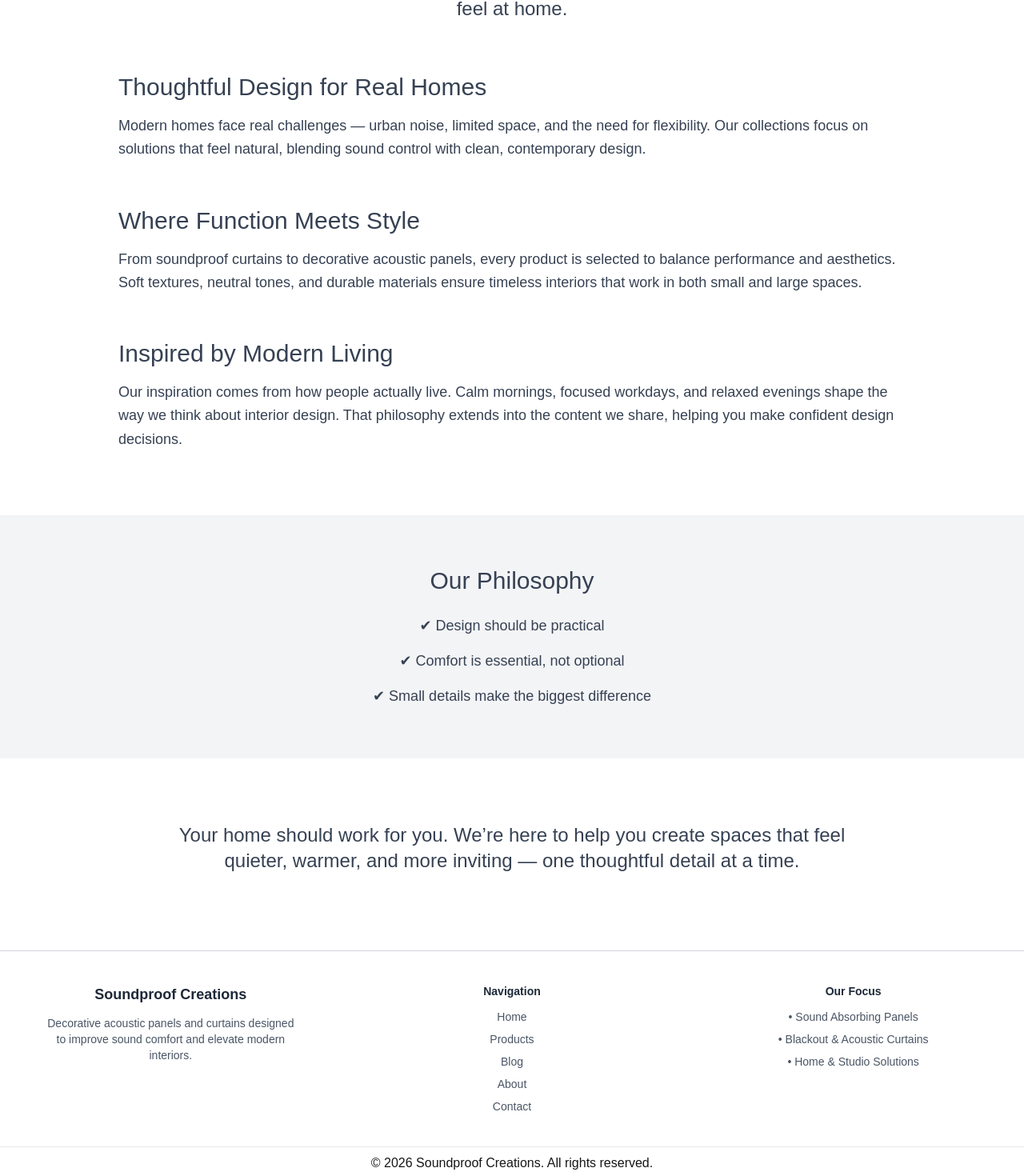
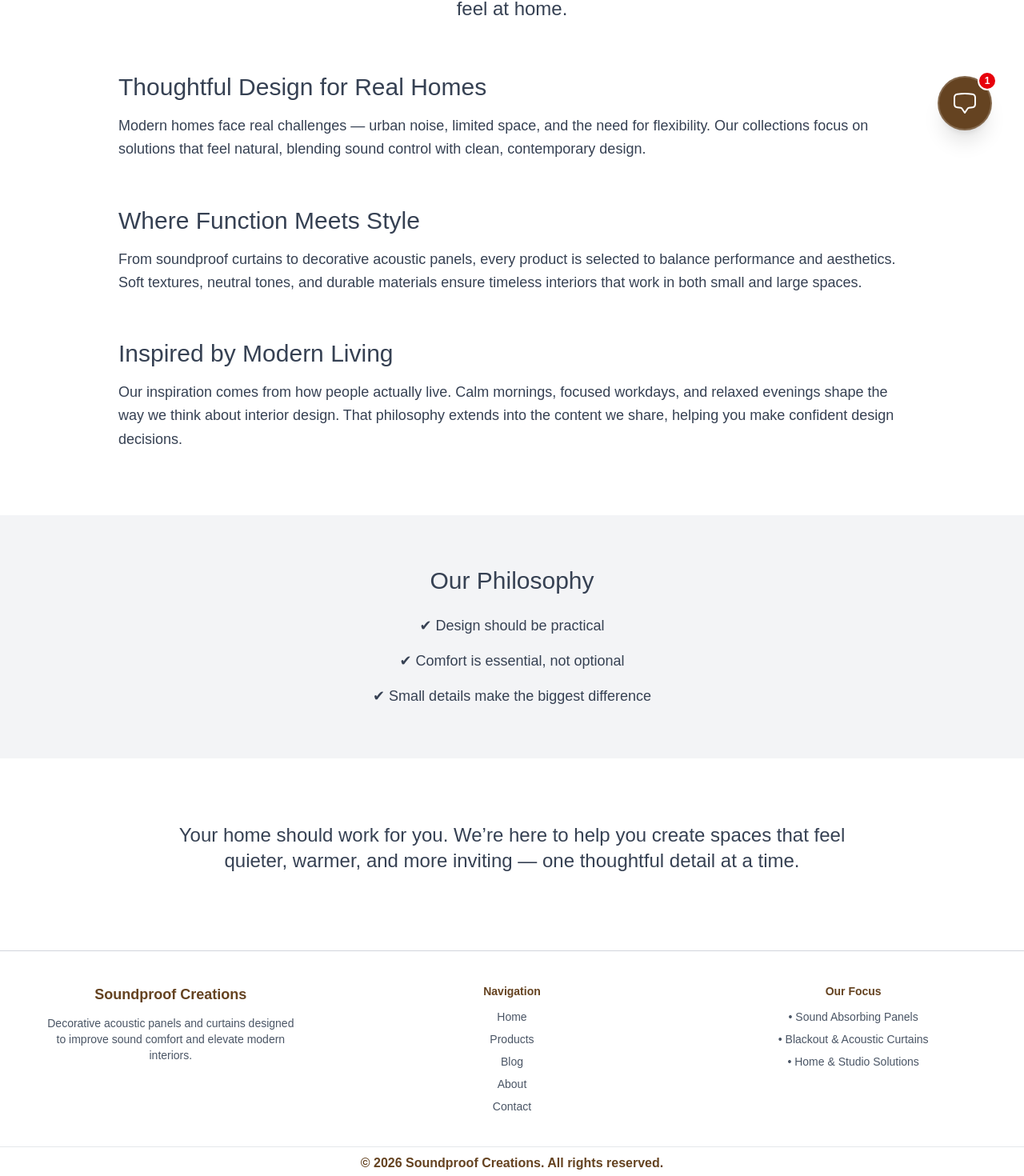
Before and after one commit to JovanJJ/soundproof-decoration, a Next.js app: page /about in a window 1280 px wide. Shown: the part 597-2067 px from the top of the page at 80% size. Built offline with nearby package versions, Linux system fonts and the light colour scheme.

Commit message:
Add message box to home, blog, contact, about us.

```diff
--- a/src/app/about/page.jsx
+++ b/src/app/about/page.jsx
@@ -1,9 +1,10 @@
 import Image from "next/image";
 import hero from "../../../public/hero1.png";
+import MessageWidget from "../components/MessageWidget";
 
-   export const metadata = {
-  title: "About",
-  description: "Learn more about Soundproof Creations and our mission to create effective, well-designed acoustic and soundproofing solutions for everyday spaces.",
+export const metadata = {
+    title: "About",
+    description: "Learn more about Soundproof Creations and our mission to create effective, well-designed acoustic and soundproofing solutions for everyday spaces.",
 };
 
 export default function AboutPage() {
@@ -101,6 +102,7 @@ export default function AboutPage() {
                     warmer, and more inviting — one thoughtful detail at a time.
                 </p>
             </section>
+            <MessageWidget />
         </>
     );
 }
--- a/src/app/blog/[slug]/page.jsx
+++ b/src/app/blog/[slug]/page.jsx
@@ -1,6 +1,7 @@
 import BlogPostComponent from "../../components/BlogPostComponent";
 import { fetchBlogMetaData } from "@/lib/actions";
 import { fetchBlogPost } from "@/lib/actions";
+import MessageWidget from "../../components/MessageWidget";
 
 export async function generateMetadata({ params }) {
 
@@ -23,13 +24,16 @@ export async function generateMetadata({ params }) {
 
 }
 
-export default async function BlogPost({params}) {
+export default async function BlogPost({ params }) {
 
     const { slug } = await params;
-    const data =  await fetchBlogPost(slug)
+    const data = await fetchBlogPost(slug)
 
 
     return (
-        <BlogPostComponent data={data} />
+        <>
+            <BlogPostComponent data={data} />
+            <MessageWidget />
+        </>
     );
 }
--- a/src/app/blog/page.jsx
+++ b/src/app/blog/page.jsx
@@ -1,21 +1,23 @@
 import BlogHero from "../components/BlogHero";
 import BlogMainSection from "../components/BlogMainSection";
 import { fetchBlogList } from "@/lib/actions";
+import MessageWidget from "../components/MessageWidget";
 
 export const metadata = {
   title: "Soundproof Craetions - Blog",
   description: "Read practical guides and tips on soundproofing, room acoustics, noise control, and improving sound quality in homes and workspaces.",
 };
 
-export default async function BlogPage(){
+export default async function BlogPage() {
 
   const data = await fetchBlogList();
 
 
-    return(
+  return (
     <>
       <BlogHero data={data} />
       <BlogMainSection data={data} />
+      <MessageWidget />
     </>
   );
 }
--- a/src/app/components/Footer.jsx
+++ b/src/app/components/Footer.jsx
@@ -2,12 +2,12 @@ import Link from "next/link";
 
 export default function Footer() {
   return (
-    <footer className="border-t border-gray-300 mt-20 bg-white">
+    <footer className="border-t border-gray-300 mt-20 bg-white text-[#654321]">
       <div className="max-w-7xl mx-auto px-4 py-10 grid gap-8 md:grid-cols-3">
 
 
         <div className="flex flex-col gap-3 w-fit mx-auto text-center">
-          <span className="text-lg font-semibold text-gray-800">
+          <span className="text-lg font-semibold text-[#654321]">
             Soundproof Creations
           </span>
           <p className="text-sm text-gray-600 max-w-xs">
@@ -18,7 +18,7 @@ export default function Footer() {
 
 
         <div className="flex flex-col gap-3 w-fit mx-auto text-center">
-          <span className="text-sm font-semibold text-gray-800">
+          <span className="text-sm font-semibold text-[#654321]">
             Navigation
           </span>
           <nav className="flex flex-col gap-2 text-sm text-gray-600">
@@ -32,7 +32,7 @@ export default function Footer() {
 
 
         <div className="flex flex-col gap-3 w-fit mx-auto text-center">
-          <span className="text-sm font-semibold text-gray-800">
+          <span className="text-sm font-semibold text-[#654321]">
             Our Focus
           </span>
           <ul className="text-sm text-gray-600 flex flex-col gap-2">
@@ -47,7 +47,7 @@ export default function Footer() {
 
       <div className="border-t border-gray-200">
 
-          <span className="block text-center py-2">© {new Date().getFullYear()} Soundproof Creations. All rights reserved.</span>
+        <span className="block font-bold text-center py-2">© {new Date().getFullYear()} Soundproof Creations. All rights reserved.</span>
 
       </div>
     </footer>
--- /dev/null
+++ b/src/app/components/MessageWidget.jsx
@@ -0,0 +1,73 @@
+"use client";
+import { useState } from "react";
+import Link from "next/link";
+
+export default function MessageWidget() {
+    const [isOpen, setIsOpen] = useState(false);
+
+    return (
+        <div className="fixed bottom-4 right-4 lg:bottom-10 lg:right-10 z-50 flex flex-col items-end">
+            {/* Message Container */}
+            <div
+                className={`shadow-2xl rounded-2xl overflow-hidden transition-all duration-500 ease-in-out transform origin-bottom-right ${isOpen
+                    ? "w-[calc(100vw-32px)] h-[calc(100vh-100px)] lg:w-80 lg:h-[568px] opacity-100 scale-100 mb-4 lg:mb-6"
+                    : "w-0 h-0 opacity-0 scale-0 mb-0"
+                    }`}
+            >
+                <div className="w-full h-full flex flex-col items-center justify-center p-6 lg:p-8 text-center bg-gradient-to-br from-[#EFEBE9] to-[#D7CCC8] border border-[#A1887F]/30 relative">
+
+                    <button
+                        onClick={() => setIsOpen(false)}
+                        className="absolute top-4 right-4 text-[#5D4037]/60 hover:text-[#5D4037] transition-colors p-2"
+                    >
+                        <svg xmlns="http://www.w3.org/2000/svg" fill="none" viewBox="0 0 24 24" strokeWidth={1.5} stroke="currentColor" className="size-6 lg:size-8">
+                            <path strokeLinecap="round" strokeLinejoin="round" d="M6 18 18 6M6 6l12 12" />
+                        </svg>
+                    </button>
+
+                    <div className="mb-4 lg:mb-6 p-3 bg-white/50 rounded-full shadow-inner">
+                        <svg xmlns="http://www.w3.org/2000/svg" fill="none" viewBox="0 0 24 24" strokeWidth={1.5} stroke="currentColor" className="size-8 lg:size-10 text-[#654321]">
+                            <path strokeLinecap="round" strokeLinejoin="round" d="M14.857 17.082a23.848 23.848 0 0 0 5.454-1.31A8.967 8.967 0 0 1 18 9.75V9A6 6 0 0 0 6 9v.75a8.967 8.967 0 0 1-2.312 6.022c1.733.64 3.56 1.085 5.455 1.31m5.714 0a24.255 24.255 0 0 1-5.714 0m5.714 0a3 3 0 1 1-5.714 0" />
+                        </svg>
+                    </div>
+
+                    <h3 className="text-xl lg:text-2xl font-bold mb-2 lg:mb-3 text-[#3E2723] font-serif">New Creations</h3>
+                    <p className="text-[#4E342E] mb-6 lg:mb-8 leading-relaxed text-sm lg:text-base">We have newly designed soundproof solutions that bring elegance to silence.</p>
+
+                    <Link
+                        href="/products"
+                        className="bg-[#654321] text-white font-semibold py-2 lg:py-3 px-6 lg:px-8 rounded-full shadow-lg hover:shadow-xl hover:bg-[#4E342E] transition-all duration-300 uppercase tracking-wide text-xs lg:text-sm"
+                    >
+                        Discover More
+                    </Link>
+                </div>
+            </div>
+
+            {/* Toggle Button */}
+            <div className="relative">
+                {!isOpen && (
+                    <div className="absolute -top-1 -right-1 z-10 flex h-4 w-4 lg:h-5 lg:w-5 items-center justify-center rounded-full bg-red-600 text-[10px] lg:text-xs font-bold text-white shadow-sm ring-2 ring-white animate-bounce-short">
+                        1
+                    </div>
+                )}
+                <button
+                    onClick={() => setIsOpen(!isOpen)}
+                    className={`p-3 lg:p-4 rounded-full shadow-xl transition-all duration-300 border-2 border-white/20 ${isOpen
+                        ? "bg-[#D7CCC8] text-[#3E2723] rotate-90 scale-90"
+                        : "bg-[#654321] text-white hover:scale-110 hover:shadow-[#654321]/40"
+                        }`}
+                >
+                    {isOpen ? (
+                        <svg xmlns="http://www.w3.org/2000/svg" fill="none" viewBox="0 0 24 24" strokeWidth={1.5} stroke="currentColor" className="size-6 lg:size-8">
+                            <path strokeLinecap="round" strokeLinejoin="round" d="M6 18 18 6M6 6l12 12" />
+                        </svg>
+                    ) : (
+                        <svg xmlns="http://www.w3.org/2000/svg" fill="none" viewBox="0 0 24 24" strokeWidth={1.5} stroke="currentColor" className="size-6 lg:size-8">
+                            <path strokeLinecap="round" strokeLinejoin="round" d="M2.25 12.76c0 1.6 1.123 2.994 2.707 3.227 1.068.157 2.148.279 3.238.364.466.037.893.281 1.153.671L12 21l2.652-3.978c.26-.39.687-.634 1.153-.67 1.09-.086 2.17-.208 3.238-.365 1.584-.233 2.707-1.626 2.707-3.228V6.741c0-1.602-1.123-2.995-2.707-3.228A48.394 48.394 0 0 0 12 3c-2.392 0-4.744.175-7.043.513C3.373 3.746 2.25 5.14 2.25 6.741v6.018Z" />
+                        </svg>
+                    )}
+                </button>
+            </div>
+        </div>
+    );
+}
--- a/src/app/contact/page.jsx
+++ b/src/app/contact/page.jsx
@@ -1,9 +1,10 @@
 import Image from "next/image";
 import hero from "../../../public/hero1.png";
+import MessageWidget from "../components/MessageWidget";
 
 export const metadata = {
-  title: "Contact",
-  description: "Contact Soundproof Creations to get advice on soundproofing solutions, product questions, or help choosing the right acoustic treatment.",
+    title: "Contact",
+    description: "Contact Soundproof Creations to get advice on soundproofing solutions, product questions, or help choosing the right acoustic treatment.",
 };
 
 export default function ContactPage() {
@@ -103,6 +104,7 @@ export default function ContactPage() {
                     a modern workspace, we’d love to hear from you.
                 </p>
             </section>
+            <MessageWidget />
         </>
     );
 }
--- a/src/app/page.js
+++ b/src/app/page.js
@@ -1,5 +1,6 @@
 import Hero from "./components/Hero";
 import Main from "../app/components/Main";
+import MessageWidget from "./components/MessageWidget";
 
 export const metadata = {
   title: "Soundproof Creations",
@@ -9,8 +10,9 @@ export const metadata = {
 export default function Home() {
   return (
     <>
-    <Hero />
-    <Main />
+      <Hero />
+      <Main />
+      <MessageWidget />
     </>
   );
 }
```
Also changed, not shown: src/app/components/SearchProducts.jsx (+7 -7 lines). Lines whose indentation alone changed are shown as unchanged.
